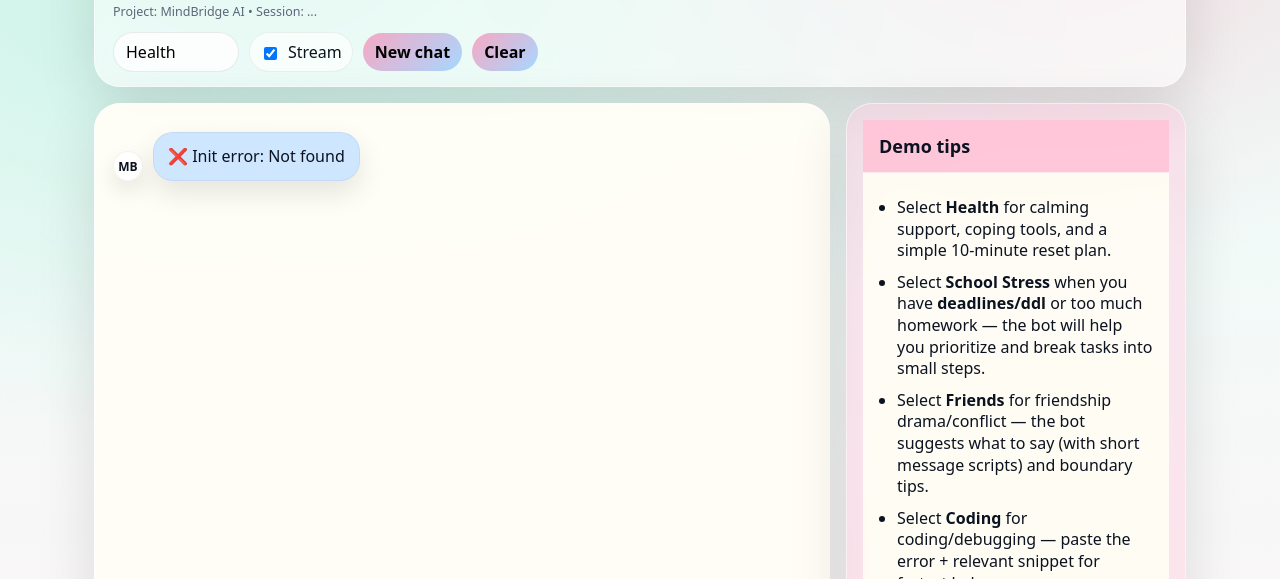
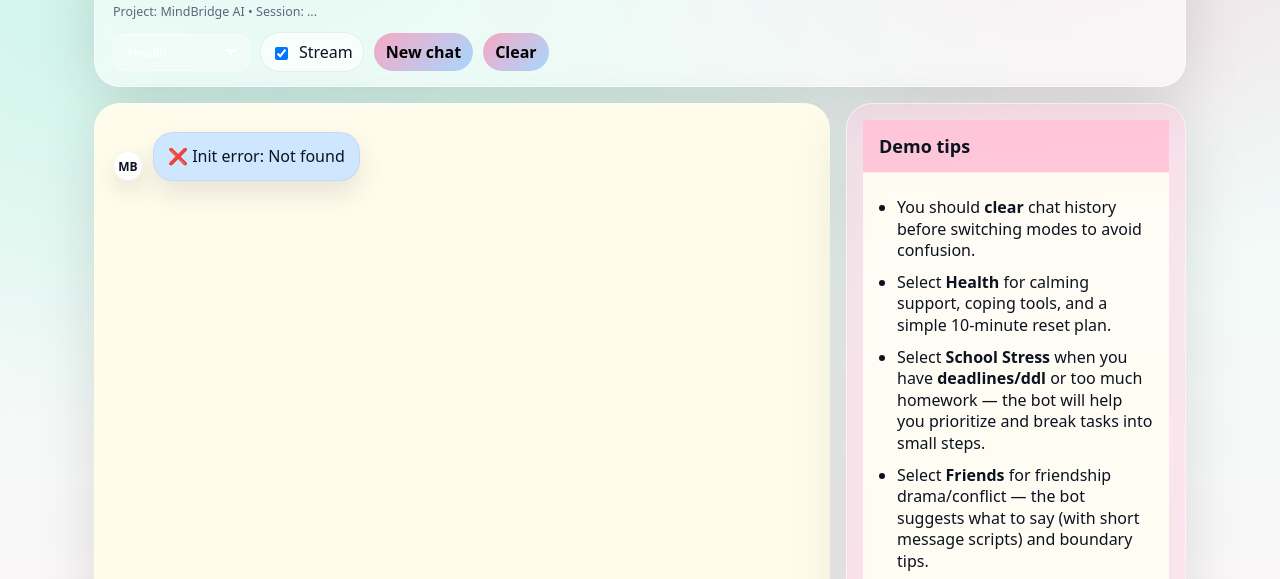
Before and after one commit to nhatquynh1107/MindBridgeAI, a plain HTML site: page static/index.html in a window 1280 px wide. Shown: the part 144-723 px from the top of the page. Drawn offline with nearby package versions, Linux system fonts and the light colour scheme; no server answers.

Commit message:
Update UI

```diff
--- a/static/index.html
+++ b/static/index.html
@@ -59,6 +59,7 @@
             <div class="card-head">Demo tips</div>
             <div class="card-body">
               <ul>
+                <li>You should <b>clear</b> chat history before switching modes to avoid confusion.</li>
                 <li>Select <b>Health</b> for calming support, coping tools, and a simple 10-minute reset plan.</li>
                 <li>Select <b>School Stress</b> when you have <b>deadlines/ddl</b> or too much homework — the bot will
                   help you prioritize and break tasks into small steps.</li>
@@ -67,7 +68,6 @@
                 <li>Select <b>Coding</b> for coding/debugging — paste the error + relevant snippet for fastest help.
                 </li>
                 <li>Turn on <b>Stream</b> to see responses appear live (ChatGPT-style demo).</li>
-                <li>You should <b>clear</b> chat history before switching modes to avoid confusion.</li>
               </ul>
             </div>
           </div>
--- a/static/styles.css
+++ b/static/styles.css
@@ -78,13 +78,43 @@
   align-items: center;
 }
 
-.controls select {
+.controls select,
+#modeSelect {
+  -webkit-appearance: none;
+  -moz-appearance: none;
   appearance: none;
-  background: rgba(255, 255, 255, .8);
-  border: 1px solid rgba(0, 0, 0, .08);
-  border-radius: 999px;
-  padding: 8px 12px;
-  font: inherit;
+
+  padding: 10px 38px 10px 14px;
+  border-radius: 12px;
+  border: 1px solid rgba(255, 255, 255, .55);
+  background: rgba(255, 255, 255, .18);
+
+  background-image:
+    linear-gradient(45deg, transparent 50%, rgba(255, 255, 255, .9) 50%),
+    linear-gradient(135deg, rgba(255, 255, 255, .9) 50%, transparent 50%),
+    linear-gradient(to right, rgba(255, 255, 255, .18), rgba(255, 255, 255, .18));
+  background-position:
+    calc(100% - 18px) 50%,
+    calc(100% - 12px) 50%,
+    0 0;
+  background-size:
+    6px 6px,
+    6px 6px,
+    100% 100%;
+  background-repeat: no-repeat;
+
+  color: #fff;
+  outline: none;
+}
+
+.controls select:focus,
+#modeSelect:focus {
+  border-color: rgba(255, 255, 255, .85);
+  box-shadow: 0 0 0 3px rgba(255, 255, 255, .15);
+}
+
+#modeSelect option {
+  color: #111;
 }
 
 .chk {
@@ -134,7 +164,7 @@
 }
 
 .chat {
-  background: rgba(255, 255, 255, .78);
+  background: rgba(255, 253, 182, 0.885);
   border: 1px solid rgba(255, 255, 255, .75);
   border-radius: var(--radius);
   box-shadow: var(--shadow);
```
